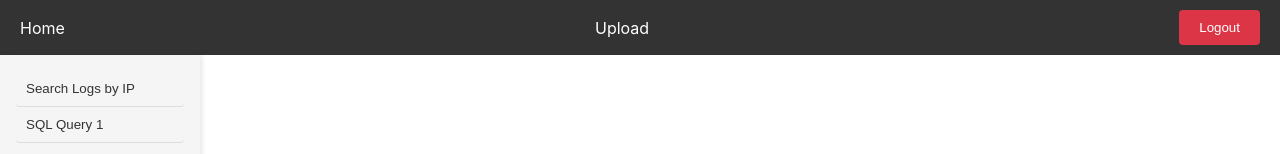
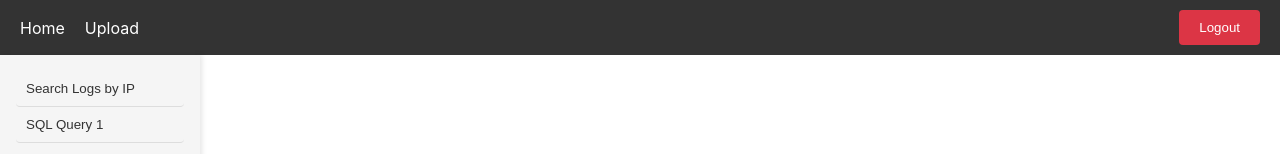
Before and after one commit to panosvlo/logdb, a React (Create React App) app in the folder logdb-dashboard/: page / in a window 1280 px wide. Shown: the top 154 px of the page. Built offline with nearby package versions, Linux system fonts and the light colour scheme; sample sign-in values are in the browser's storage.

Commit message:
Fix the logout button position

```diff
--- a/logdb-dashboard/src/App.css
+++ b/logdb-dashboard/src/App.css
@@ -159,8 +159,9 @@
   color: white;
   padding: 10px 20px; /* Padding on all sides */
   display: flex; /* Use flexbox for alignment */
-  justify-content: space-between; /* Space between the items */
+  justify-content: flex-start; /* Align items to the start */
   align-items: center; /* Center items vertically */
+  justify-content: space-between;
 }
 
 .nav-link {
--- a/logdb-dashboard/src/App.js
+++ b/logdb-dashboard/src/App.js
@@ -106,9 +106,13 @@ function App() {
 
   const TopBar = () => (
     <nav className="top-bar">
-      <Link to="/" className="nav-link">Home</Link>
-      <Link to="/upload" className="nav-link">Upload</Link>
-      <button onClick={logout} className="logout-button">Logout</button>
+      <div className="nav-links">
+        <Link to="/" className="nav-link">Home</Link>
+        <Link to="/upload" className="nav-link">Upload</Link>
+      </div>
+      <div>
+        <button onClick={logout} className="logout-button">Logout</button>
+      </div>
     </nav>
   );
 
```
